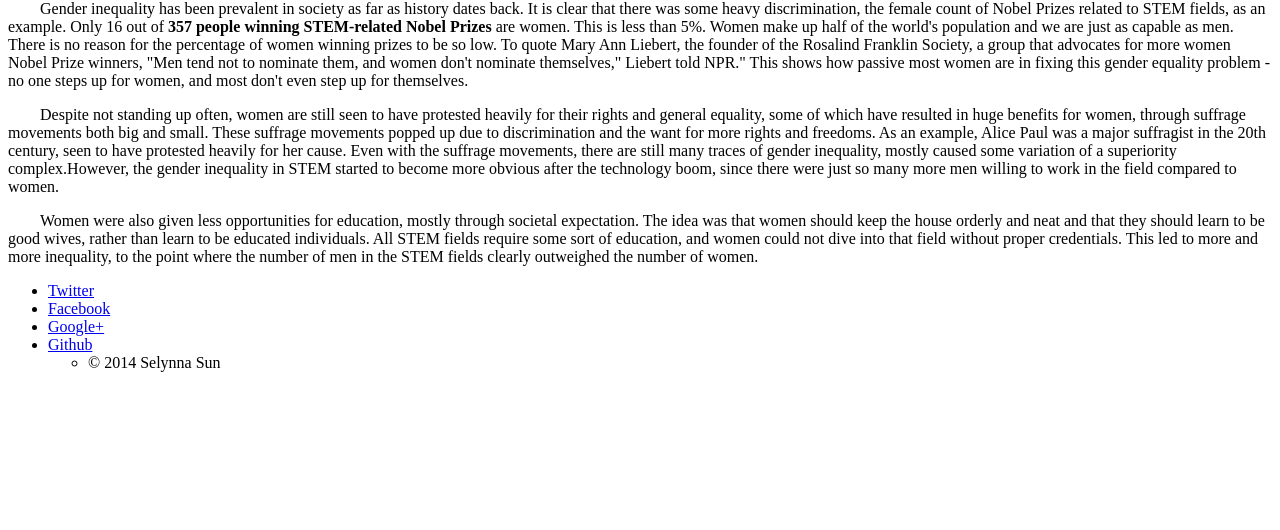
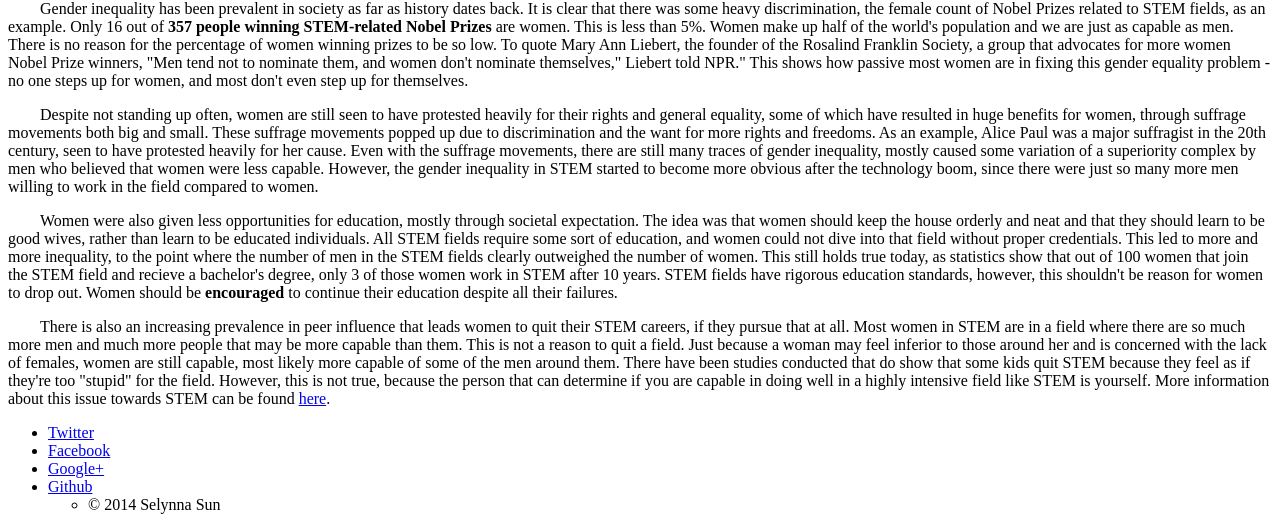
Before and after one commit to selynna/ushq2, a plain HTML site: page hisroots.html in a window 1280 px wide. Shown: the part 453-983 px from the top of the page. Before the commit the page ends 841 px from the top, so only its background shows below. Drawn offline with Linux system fonts and the light colour scheme; a script that the page names is missing.

Commit message:
added hotlinking in hisroots

```diff
--- a/hisroots.html
+++ b/hisroots.html
@@ -82,8 +82,9 @@
 								<section>
 
                                     <p>&nbsp;&nbsp;&nbsp;&nbsp;&nbsp;&nbsp;&nbsp;&nbsp;Gender inequality has been prevalent in society as far as history dates back.  It is clear that there was some heavy discrimination, the female count of Nobel Prizes related to STEM fields, as an example.  Only 16 out of <strong>357 people winning STEM-related Nobel Prizes</strong> are women.  This is less than 5%.  Women make up half of the world's population and we are just as capable as men.  There is no reason for the percentage of women winning prizes to be so low.  To quote Mary Ann Liebert, the founder of the Rosalind Franklin Society, a group that advocates for more women Nobel Prize winners, "Men tend not to nominate them, and women don't nominate themselves," Liebert told NPR."  This shows how passive most women are in fixing this gender equality problem - no one steps up for women, and most don't even step up for themselves.  </p>
-                                    <p>&nbsp;&nbsp;&nbsp;&nbsp;&nbsp;&nbsp;&nbsp;&nbsp;Despite not standing up often, women are still seen to have protested heavily for their rights and general equality, some of which have resulted in huge benefits for women, through suffrage movements both big and small.  These suffrage movements popped up due to discrimination and the want for more rights and freedoms.  As an example, Alice Paul was a major suffragist in the 20th century, seen to have protested heavily for her cause.  Even with the suffrage movements, there are still many traces of gender inequality, mostly caused some variation of a superiority complex.However, the gender inequality in STEM started to become more obvious after the technology boom, since there were just so many more men willing to work in the field compared to women.</p>
-                                    <p>&nbsp;&nbsp;&nbsp;&nbsp;&nbsp;&nbsp;&nbsp;&nbsp;Women were also given less opportunities for education, mostly through societal expectation.  The idea was that women should keep the house orderly and neat and that they should learn to be good wives, rather than learn to be educated individuals.  All STEM fields require some sort of education, and women could not dive into that field without proper credentials.  This led to more and more inequality, to the point where the number of men in the STEM fields clearly outweighed the number of women.</p>
+                                    <p>&nbsp;&nbsp;&nbsp;&nbsp;&nbsp;&nbsp;&nbsp;&nbsp;Despite not standing up often, women are still seen to have protested heavily for their rights and general equality, some of which have resulted in huge benefits for women, through suffrage movements both big and small.  These suffrage movements popped up due to discrimination and the want for more rights and freedoms.  As an example, Alice Paul was a major suffragist in the 20th century, seen to have protested heavily for her cause.  Even with the suffrage movements, there are still many traces of gender inequality, mostly caused some variation of a superiority complex by men who believed that women were less capable.  However, the gender inequality in STEM started to become more obvious after the technology boom, since there were just so many more men willing to work in the field compared to women.</p>
+                                    <p>&nbsp;&nbsp;&nbsp;&nbsp;&nbsp;&nbsp;&nbsp;&nbsp;Women were also given less opportunities for education, mostly through societal expectation.  The idea was that women should keep the house orderly and neat and that they should learn to be good wives, rather than learn to be educated individuals.  All STEM fields require some sort of education, and women could not dive into that field without proper credentials.  This led to more and more inequality, to the point where the number of men in the STEM fields clearly outweighed the number of women.  This still holds true today, as statistics show that out of 100 women that join the STEM field and recieve a bachelor's degree, only 3 of those women work in STEM after 10 years.  STEM fields have rigorous education standards, however, this shouldn't be reason for women to drop out.  Women should be <strong>encouraged</strong> to continue their education despite all their failures.</p>
+                                    <p>&nbsp;&nbsp;&nbsp;&nbsp;&nbsp;&nbsp;&nbsp;&nbsp;There is also an increasing prevalence in peer influence that leads women to quit their STEM careers, if they pursue that at all.  Most women in STEM are in a field where there are so much more men and much more people that may be more capable than them.  This is not a reason to quit a field.  Just because a woman may feel inferior to those around her and is concerned with the lack of females, women are still capable, most likely more capable of some of the men around them.  There have been studies conducted that do show that some kids quit STEM because they feel as if they're too "stupid" for the field.  However, this is not true, because the person that can determine if you are capable in doing well in a highly intensive field like STEM is yourself.  More information about this issue towards STEM can be found <a href = "http://www.theatlantic.com/education/archive/2014/11/too-many-kids-quit-science-because-they-dont-think-theyre-smart/382165/?utm_content=buffered46f&utm_medium=social&utm_source=twitter.com&utm_campaign=buffer">here</a>.  </p>
 
 
 
```
